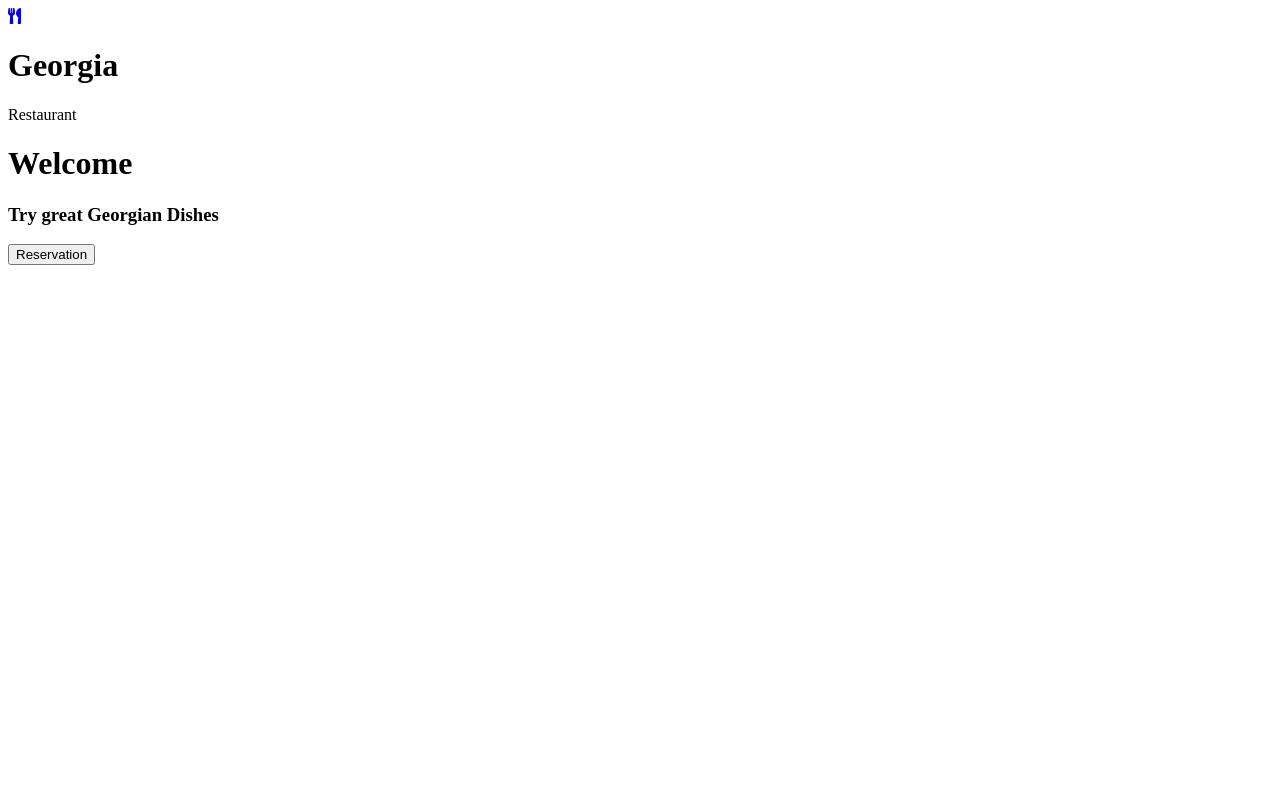
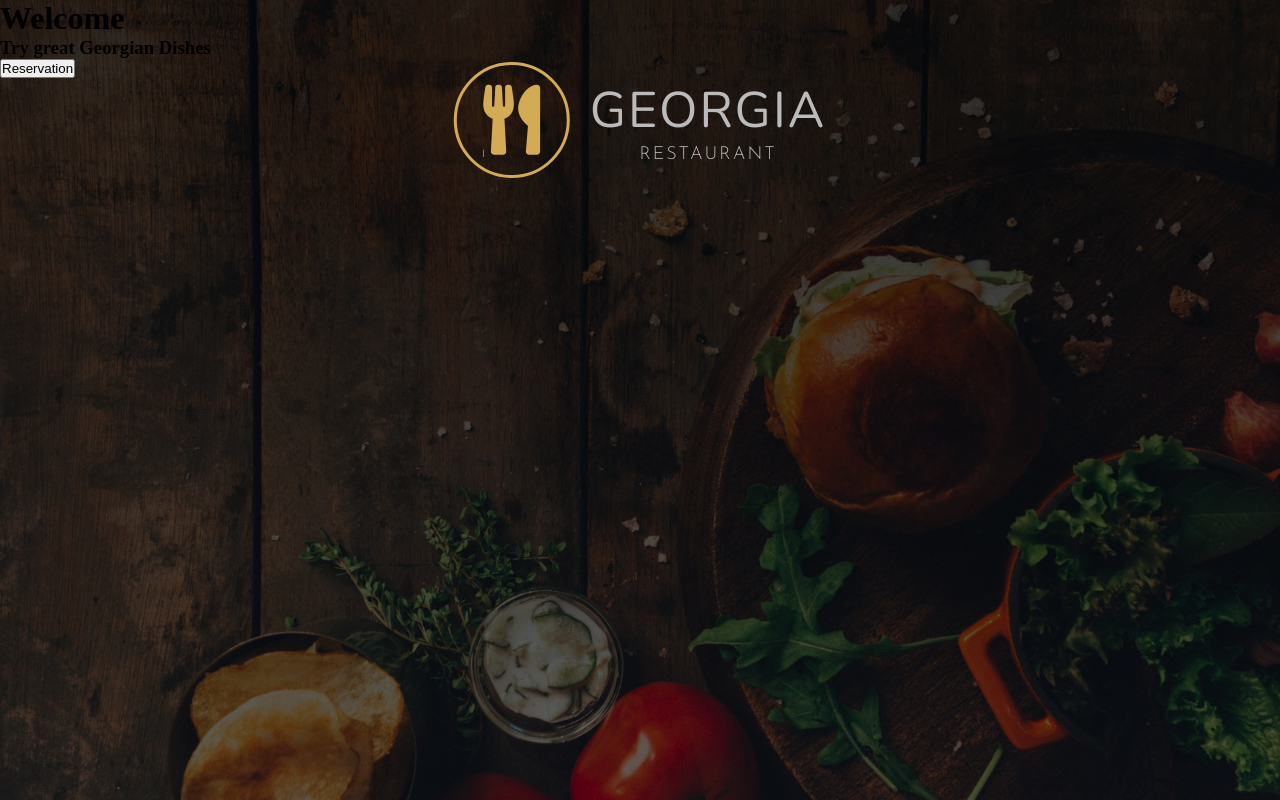
Before and after one commit to invisiblellama/sass-georgiarestaurant, a website: page index.html in a window 1280 px wide. Drawn offline with nearby package versions, Linux system fonts and the light colour scheme.

Commit message:
header styling part 1

```diff
--- a/scss/_base.scss
+++ b/scss/_base.scss
@@ -0,0 +1,29 @@
+$color-dark: #262626;
+$color-black: #000;
+$color-primary: #d3ab55;
+$color-secondary: #bbb;
+
+$font-dancingScript: "Dancing Script", cursive;
+$font-josefinSans: "Josefin Sans", sans-serif;
+$font-nunito: "Nunito", sans-seerif;
+
+@mixin flexLayout {
+  display: flex;
+  justify-content: center;
+  align-items: center;
+}
+
+@mixin textStyles {
+  font-weight: 300;
+  letter-spacing: 2px;
+  text-transform: uppercase;
+}
+
+* {
+  margin: 0;
+  padding: 0;
+}
+
+body {
+  background-color: $color-dark;
+}
--- a/scss/_components.scss
+++ b/scss/_components.scss
@@ -0,0 +1,25 @@
+.logo {
+  font-size: 70px;
+  color: $color-primary;
+  width: 110px;
+  height: 110px;
+  border: 3px solid $color-primary;
+  border-radius: 50%;
+  margin-right: 20px;
+  @include flexLayout;
+}
+
+.main-name {
+  font-family: $font-nunito;
+  font-size: 50px;
+  color: $color-secondary;
+  @include textStyles;
+}
+
+.sub-name {
+  font-family: $font-josefinSans;
+  font-size: 18px;
+  color: $color-secondary;
+  text-align: center;
+  @include textStyles;
+}
--- a/scss/_layout.scss
+++ b/scss/_layout.scss
@@ -0,0 +1,17 @@
+.header {
+  width: 100%;
+  height: 100vh;
+  position: relative;
+  background: linear-gradient(rgba($color-black, 0.8), rgba($color-black, 0.6)),
+    url(../images/bg.jpeg) center no-repeat;
+  background-size: cover;
+
+  .brand {
+    position: absolute;
+    top: 15%;
+    left: 50%;
+    transform: translate(-50%, -50%);
+    display: flex;
+    align-items: center;
+  }
+}
```
Also changed, not shown: css/main.css, 1 other file.
